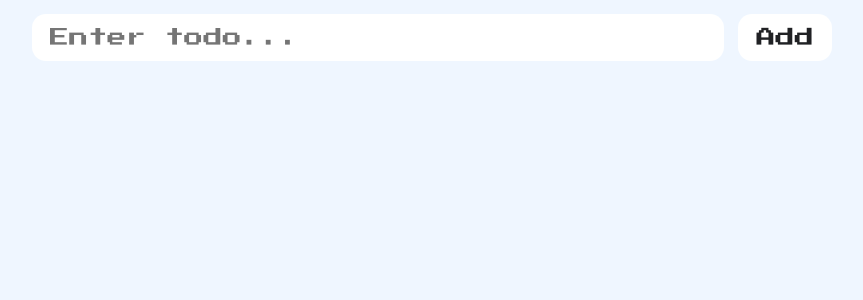
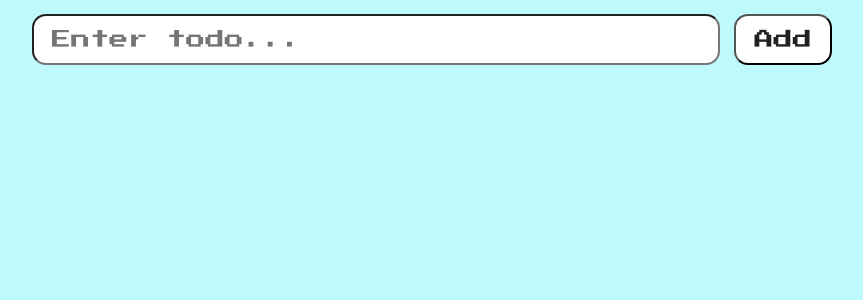
Before and after one commit to samruddhiDharankar/reactjs-todolist, a React (Vite) app: page / in a window 1280 px wide. Shown: the top 300 px of the page, without its empty margins (208-1071 px from the left). Built offline with nearby package versions, Linux system fonts and the light colour scheme.

Commit message:
changes css color and added event listener for keyboard clicks

```diff
--- a/src/components/TodoCard.jsx
+++ b/src/components/TodoCard.jsx
@@ -21,7 +21,7 @@ function TodoCard(props) {
     <div>
       <li
         className="todoItem"
-        style={{ background: todo.completed ? "lightgreen" : "white" }}
+        style={{ background: todo.completed ? "#80ffa6" : "white" }}
       >
         <input
           type="checkbox"
--- a/src/components/TodoInput.jsx
+++ b/src/components/TodoInput.jsx
@@ -1,5 +1,13 @@
 function TodoInput(props) {
   const { handleAddTodos, todoValue, setTodoValue } = props;
+
+  // to add todo by pressing enter on keyboard
+  const handleKeyPress = (event) => {
+    if (event.key === "Enter") {
+      handleAddTodos(todoValue);
+      setTodoValue("");
+    }
+  };
 
   return (
     <header>
@@ -9,6 +17,7 @@ function TodoInput(props) {
           setTodoValue(e.target.value);
         }}
         placeholder="Enter todo..."
+        onKeyPress={handleKeyPress}
       />
       <button
         onClick={() => {
--- a/src/index.css
+++ b/src/index.css
@@ -19,7 +19,7 @@ button {
   display: flex;
   flex-direction: column;
   padding: 14px;
-  background: #eff6ff;
+  background: #befafb;
   gap: 14px;
 }
 
@@ -57,8 +57,7 @@ header button:hover {
 header button,
 header input {
   padding: 14px 18px;
-  border: none;
-  outline: none;
+  /* border: none; */
   background: white;
 }
 
```
